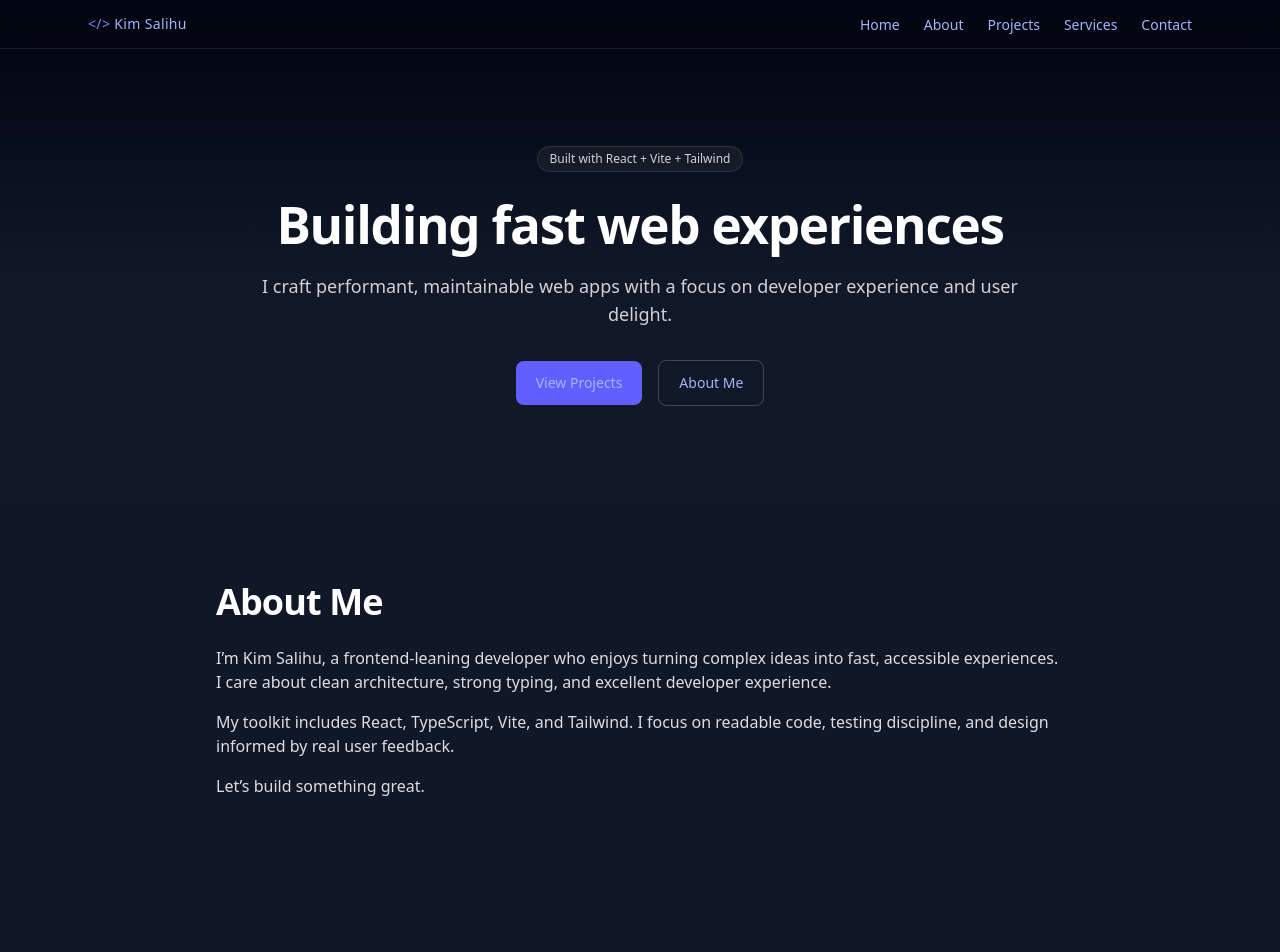
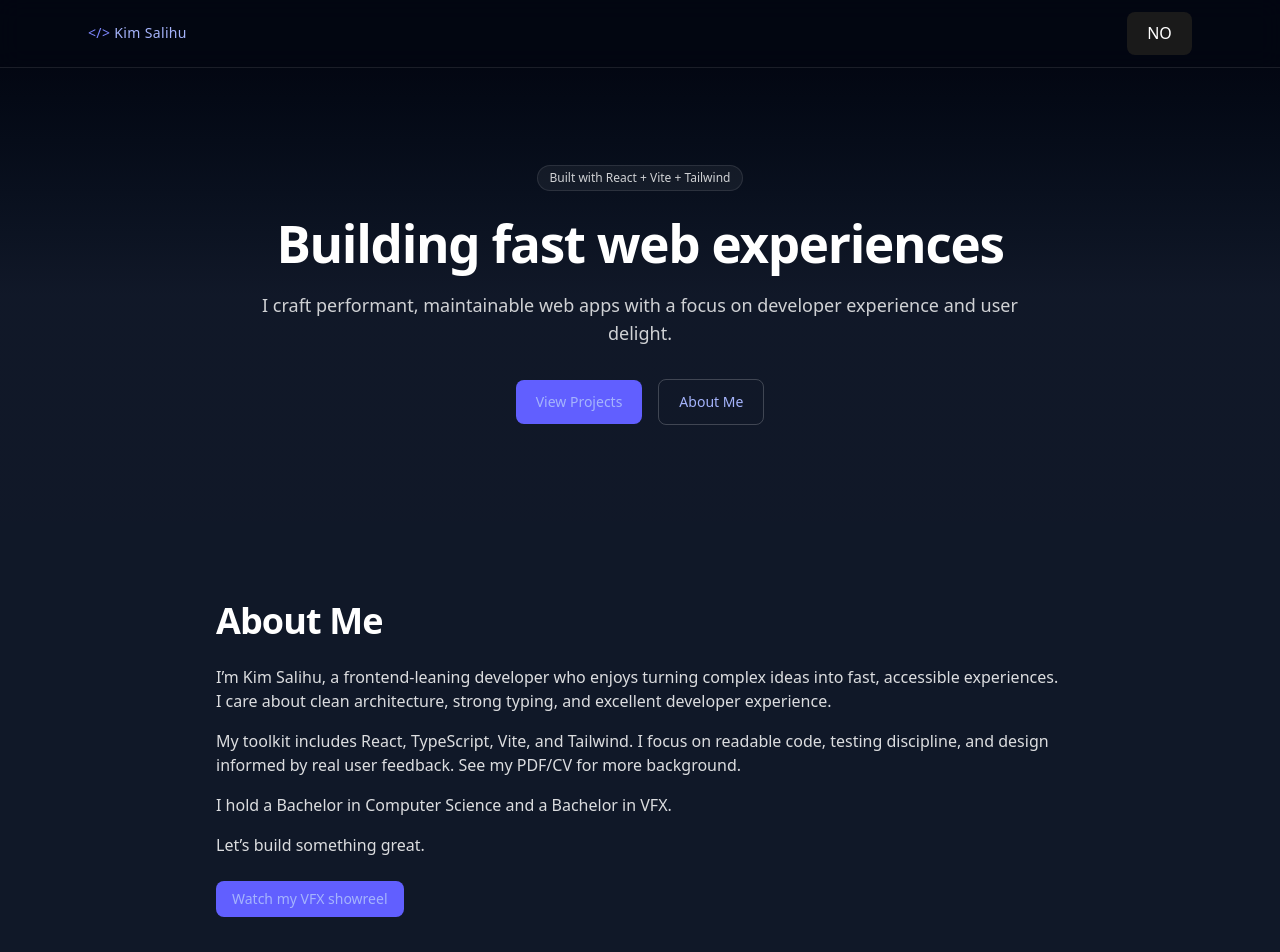
Before and after one commit to DankmemerXDD/my_portfolio, a React (Vite) app in the folder Frontend/: page / in a window 1280 px wide. Shown: the top 952 px of the page. Built offline with nearby package versions, Linux system fonts and the light colour scheme.

Commit message:
Projects, services, about me
addded info of all 3

```diff
--- a/Frontend/src/components/About.tsx
+++ b/Frontend/src/components/About.tsx
@@ -1,22 +1,28 @@
+import { useI18n } from '../i18n/I18nProvider'
+
 export function About() {
+  const { t } = useI18n()
   return (
     <section id="about" className="bg-gray-900 py-20 text-white">
       <div className="mx-auto max-w-4xl px-6">
         <header className="mb-6">
-          <h2 className="text-3xl font-bold tracking-tight sm:text-4xl">About Me</h2>
+          <h2 className="text-3xl font-bold tracking-tight sm:text-4xl">{t('about.title')}</h2>
         </header>
         <div className="space-y-4 text-white/85">
-          <p>
-            I’m Kim Salihu, a frontend-leaning developer who enjoys turning complex ideas into fast,
-            accessible experiences. I care about clean architecture, strong typing, and excellent developer experience.
-          </p>
-          <p>
-            My toolkit includes React, TypeScript, Vite, and Tailwind. I focus on readable code, testing discipline,
-            and design informed by real user feedback.
-          </p>
-          <p>
-            Let’s build something great.
-          </p>
+          <p>{t('about.p1')}</p>
+          <p>{t('about.p2')}</p>
+          <p>{t('about.degrees')}</p>
+          <p>{t('about.p3')}</p>
+          <div className="pt-2">
+            <a
+              href="https://tinyurl.com/KimShowreel"
+              target="_blank"
+              rel="noreferrer"
+              className="inline-flex items-center justify-center rounded-lg bg-indigo-500 px-4 py-2 text-sm font-medium text-white transition hover:bg-indigo-400"
+            >
+              {t('about.showreel')}
+            </a>
+          </div>
         </div>
       </div>
     </section>
--- a/Frontend/src/components/Footer.tsx
+++ b/Frontend/src/components/Footer.tsx
@@ -1,8 +1,11 @@
+import { useI18n } from '../i18n/I18nProvider'
+
 export function Footer(){
+  const { t } = useI18n()
   return(
     <footer id="footer" className="border-t border-white/10 bg-gray-950 py-10 text-white">
       <div className="mx-auto flex max-w-6xl flex-col items-center justify-between gap-4 px-6 sm:flex-row">
-        <p className="text-sm text-white/60">© {new Date().getFullYear()} Kim Salihu. All rights reserved.</p>
+        <p className="text-sm text-white/60">© {new Date().getFullYear()} Kim Salihu. {t('footer.rights')}</p>
         <div className="flex items-center gap-4">
           <a href="https://github.com/DankmemerXDD?tab=repositories" target="_blank" rel="noreferrer" className="text-white/70 hover:text-white">GitHub</a>
           <a href="https://www.linkedin.com/in/kim-salihu-1aa6b6170/" target="_blank" rel="noreferrer" className="text-white/70 hover:text-white">LinkedIn</a>
--- a/Frontend/src/components/Navbar.tsx
+++ b/Frontend/src/components/Navbar.tsx
@@ -1,13 +1,15 @@
 import { useState } from 'react'
+import { useI18n } from '../i18n/I18nProvider'
 
 export function Navbar() {
   const [open, setOpen] = useState(false)
+  const { t, lang, setLang } = useI18n()
   const links = [
-    { href: '#hero', label: 'Home' },
-    { href: '#about', label: 'About' },
-    { href: '#projects', label: 'Projects' },
-    { href: '#services', label: 'Services' },
-    { href: '#footer', label: 'Contact' },
+    { href: '#hero', label: t('nav.home') },
+    { href: '#about', label: t('nav.about') },
+    { href: '#projects', label: t('nav.projects') },
+    { href: '#services', label: t('nav.services') },
+    { href: '#footer', label: t('nav.contact') },
   ]
 
   return (
@@ -16,6 +18,7 @@ export function Navbar() {
         <a href="#hero" className="text-sm font-semibold tracking-wide text-white/90">
           <span className="text-indigo-400">&lt;/&gt;</span> Kim Salihu
         </a>
+        <div className="flex items-center gap-3">
           <button
             className="sm:hidden inline-flex h-9 w-9 items-center justify-center rounded-md border border-white/10 bg-white/5"
             aria-label="Toggle navigation"
@@ -25,16 +28,22 @@ export function Navbar() {
               <path fillRule="evenodd" d="M3 6.75A.75.75 0 013.75 6h16.5a.75.75 0 010 1.5H3.75A.75.75 0 013 6.75zm0 5.25a.75.75 0 01.75-.75h16.5a.75.75 0 010 1.5H3.75A.75.75 0 013 12zm0 5.25a.75.75 0 01.75-.75h16.5a.75.75 0 010 1.5H3.75a.75.75 0 01-.75-.75z" clipRule="evenodd" />
             </svg>
           </button>
-        <ul className="hidden gap-6 sm:flex">
-          {links.map((l) => (
-            <li key={l.href}>
-              <a href={l.href} className="text-sm text-white/80 hover:text-white">
-                {l.label}
-              </a>
-            </li>
-          ))}
-        </ul>
+          <button
+            className="hidden rounded-md border border-white/10 bg-white/5 px-2 py-1 text-xs sm:inline-block"
+            onClick={() => setLang(lang === 'en' ? 'no' : 'en')}
+          >
+            {lang === 'en' ? t('nav.toggle.no') : t('nav.toggle.en')}
+          </button>
+        </div>
       </nav>
+      <div className="sm:hidden flex items-center justify-end px-6 pb-2">
+        <button
+          className="rounded-md border border-white/10 bg-white/5 px-2 py-1 text-xs"
+          onClick={() => setLang(lang === 'en' ? 'no' : 'en')}
+        >
+          {lang === 'en' ? t('nav.toggle.no') : t('nav.toggle.en')}
+        </button>
+      </div>
       {open && (
         <div className="sm:hidden border-t border-white/10 bg-gray-950/80">
           <ul className="mx-auto max-w-6xl px-6 py-2">
--- a/Frontend/src/components/Projects.tsx
+++ b/Frontend/src/components/Projects.tsx
@@ -1,13 +1,15 @@
 import { projects } from '../data/projects'
 import { ProjectCard } from './ProjectCard'
+import { useI18n } from '../i18n/I18nProvider'
 
 export function Projects() {
+  const { t } = useI18n()
   return (
     <section id="projects" className="relative bg-gray-900 py-20 text-white">
       <div className="mx-auto max-w-6xl px-6">
         <header className="mb-10">
-          <h2 className="text-3xl font-bold tracking-tight sm:text-4xl">Projects</h2>
-          <p className="mt-2 text-white/70">A selection of things I’ve made recently:</p>
+          <h2 className="text-3xl font-bold tracking-tight sm:text-4xl">{t('projects.title')}</h2>
+          <p className="mt-2 text-white/70">{t('projects.subtitle')}</p>
         </header>
         <div className="grid grid-cols-1 gap-6 sm:grid-cols-2 lg:grid-cols-3">
           {projects.map((p) => (
--- /dev/null
+++ b/Frontend/src/i18n/I18nProvider.tsx
@@ -0,0 +1,30 @@
+import { createContext, useContext, useMemo, useState } from 'react'
+import type { ReactNode } from 'react'
+import type { Language, Messages } from './messages'
+import { en as enMessages, no as noMessages } from './messages'
+
+type I18nContextType = {
+  lang: Language
+  messages: Messages
+  setLang: (lang: Language) => void
+  t: (key: string) => string
+}
+
+const I18nContext = createContext<I18nContextType | null>(null)
+
+export function I18nProvider({ children }: { children: ReactNode }) {
+  const [lang, setLang] = useState<Language>('en')
+
+  const messages = useMemo(() => (lang === 'en' ? enMessages : noMessages), [lang])
+  const t = (key: string) => messages[key] ?? key
+
+  const value = useMemo(() => ({ lang, setLang, messages, t }), [lang, messages])
+
+  return <I18nContext.Provider value={value}>{children}</I18nContext.Provider>
+}
+
+export function useI18n() {
+  const ctx = useContext(I18nContext)
+  if (!ctx) throw new Error('useI18n must be used within I18nProvider')
+  return ctx
+}
--- /dev/null
+++ b/Frontend/src/i18n/messages.ts
@@ -0,0 +1,77 @@
+export type Language = 'en' | 'no'
+
+export type Messages = Record<string, string>
+
+export const en: Messages = {
+  'nav.home': 'Home',
+  'nav.about': 'About',
+  'nav.projects': 'Projects',
+  'nav.services': 'Services',
+  'nav.contact': 'Contact',
+  'nav.toggle.en': 'EN',
+  'nav.toggle.no': 'NO',
+
+  'hero.badge': 'Built with React + Vite + Tailwind',
+  'hero.title': 'Building fast web experiences',
+  'hero.subtitle': 'I craft performant, maintainable web apps with a focus on developer experience and user delight.',
+  'hero.ctaProjects': 'View Projects',
+  'hero.ctaAbout': 'About Me',
+
+  'about.title': 'About Me',
+  'about.p1': 'I’m Kim Salihu, a frontend-leaning developer who enjoys turning complex ideas into fast, accessible experiences. I care about clean architecture, strong typing, and excellent developer experience.',
+  'about.p2': 'My toolkit includes React, TypeScript, Vite, and Tailwind. I focus on readable code, testing discipline, and design informed by real user feedback. See my PDF/CV for more background.',
+  'about.p3': 'Let’s build something great.',
+  'about.degrees': 'I hold a Bachelor in Computer Science and a Bachelor in VFX.',
+  'about.showreel': 'Watch my VFX showreel',
+
+  'projects.title': 'Projects',
+  'projects.subtitle': 'A selection of things I’ve built recently.',
+
+  'services.title': 'What I Do',
+  'services.subtitle': 'Ways I can help your product succeed.',
+  'services.frontend.title': 'Frontend Engineering',
+  'services.frontend.desc': 'Accessible, performant UI with React, TypeScript, and Tailwind.',
+  'services.arch.title': 'Architecture & DX',
+  'services.arch.desc': 'Clean code, testing, tooling, and CI to keep teams moving fast.',
+  'services.ux.title': 'Performance & UX',
+  'services.ux.desc': 'Ship fast sites with great UX and Core Web Vitals.',
+
+  'footer.rights': 'All rights reserved.',
+}
+
+export const no: Messages = {
+  'nav.home': 'Hjem',
+  'nav.about': 'Om',
+  'nav.projects': 'Prosjekter',
+  'nav.services': 'Tjenester',
+  'nav.contact': 'Kontakt',
+  'nav.toggle.en': 'EN',
+  'nav.toggle.no': 'NO',
+
+  'hero.badge': 'Bygget med React + Vite + Tailwind',
+  'hero.title': 'Jeg bygger raske webløsninger',
+  'hero.subtitle': 'Jeg lager ytelsesorienterte, vedlikeholdbare webapper med fokus på utvikleropplevelse og brukerglede.',
+  'hero.ctaProjects': 'Se prosjekter',
+  'hero.ctaAbout': 'Om meg',
+
+  'about.title': 'Om meg',
+  'about.p1': 'Jeg er Kim Salihu, en utvikler med fokus på frontend som liker å gjøre komplekse ideer om til raske, tilgjengelige opplevelser. Jeg er opptatt av ren arkitektur, sterk typing og god utvikleropplevelse.',
+  'about.p2': 'Jeg bruker blant annet React, TypeScript, Vite og Tailwind. Jeg prioriterer lesbar kode, gode testvaner og et design som er basert på reelle tilbakemeldinger fra brukere. Se CV/PDF for mer bakgrunn.',
+  'about.p3': 'La oss bygge noe bra.',
+  'about.degrees': 'Jeg har bachelor i informatikk og en bachelor i VFX.',
+  'about.showreel': 'Se VFX‑showreelen min',
+
+  'projects.title': 'Prosjekter',
+  'projects.subtitle': 'Et utvalg av ting jeg har bygget i det siste.',
+
+  'services.title': 'Dette gjør jeg',
+  'services.subtitle': 'Slik kan jeg hjelpe produktet ditt å lykkes.',
+  'services.frontend.title': 'Frontend-utvikling',
+  'services.frontend.desc': 'Tilgjengelig og rask UI med React, TypeScript og Tailwind.',
+  'services.arch.title': 'Arkitektur og DX',
+  'services.arch.desc': 'Ren kode, testing, verktøy og CI som holder tempoet oppe.',
+  'services.ux.title': 'Ytelse og UX',
+  'services.ux.desc': 'Lever raske nettsider med god UX og Core Web Vitals.',
+
+  'footer.rights': 'Alle rettigheter forbeholdt.',
+}
--- a/Frontend/src/pages/Layout.tsx
+++ b/Frontend/src/pages/Layout.tsx
@@ -4,9 +4,11 @@ import { About } from '../components/About'
 import { Projects } from '../components/Projects'
 import { Services } from '../components/Services'
 import { Footer } from '../components/Footer'
+import { I18nProvider } from '../i18n/I18nProvider'
 
 export default function Layout() {
   return (
+    <I18nProvider>
       <div className="min-h-dvh bg-gray-950 text-white">
         <Navbar />
         <main>
@@ -17,5 +19,6 @@ export default function Layout() {
         </main>
         <Footer />
       </div>
+    </I18nProvider>
   )
 }
```
Also changed, not shown: Frontend/src/components/Hero.tsx (+8 -5 lines), Frontend/src/components/Services.tsx (+11 -8 lines). Lines whose indentation alone changed are shown as unchanged.
